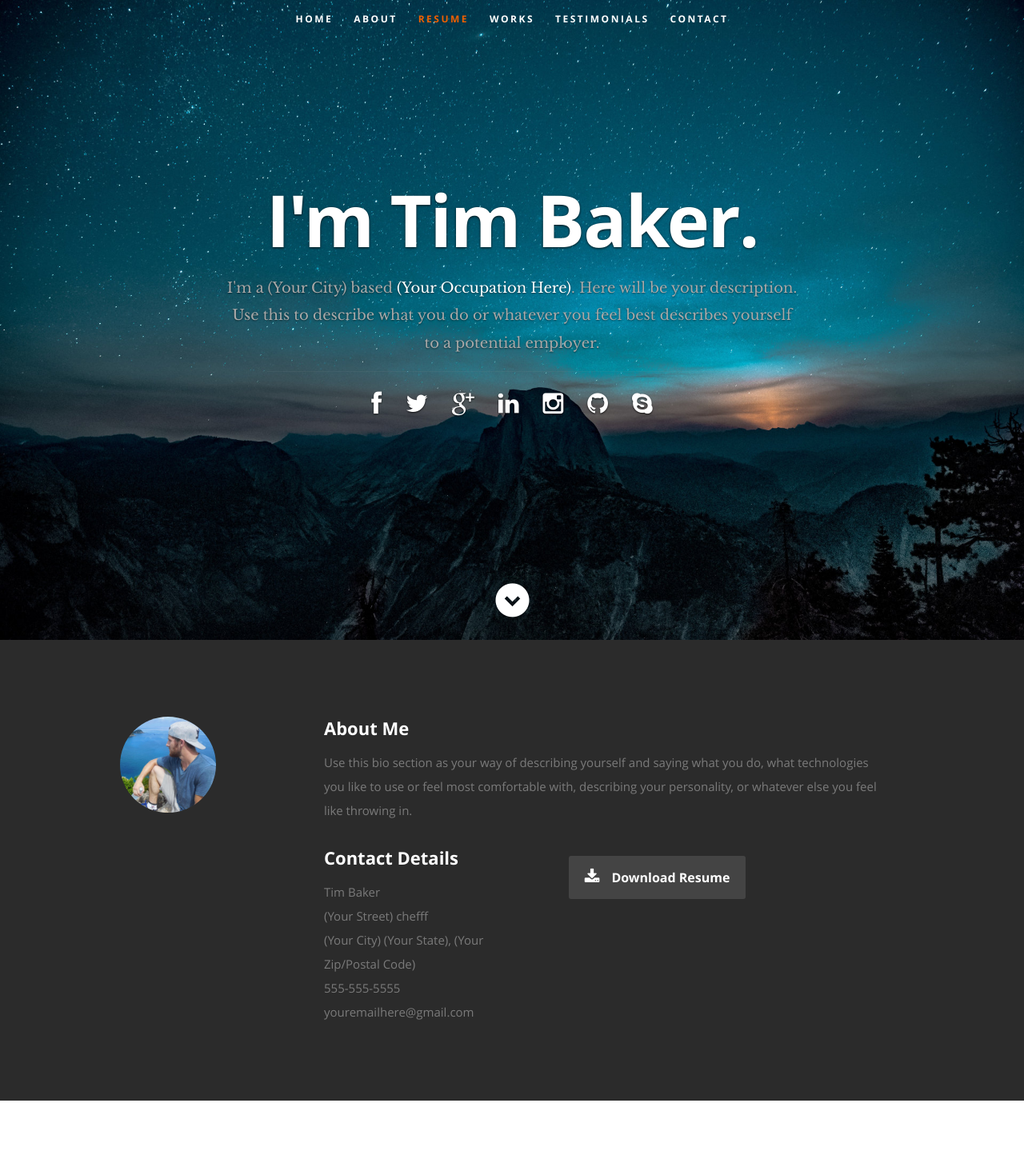
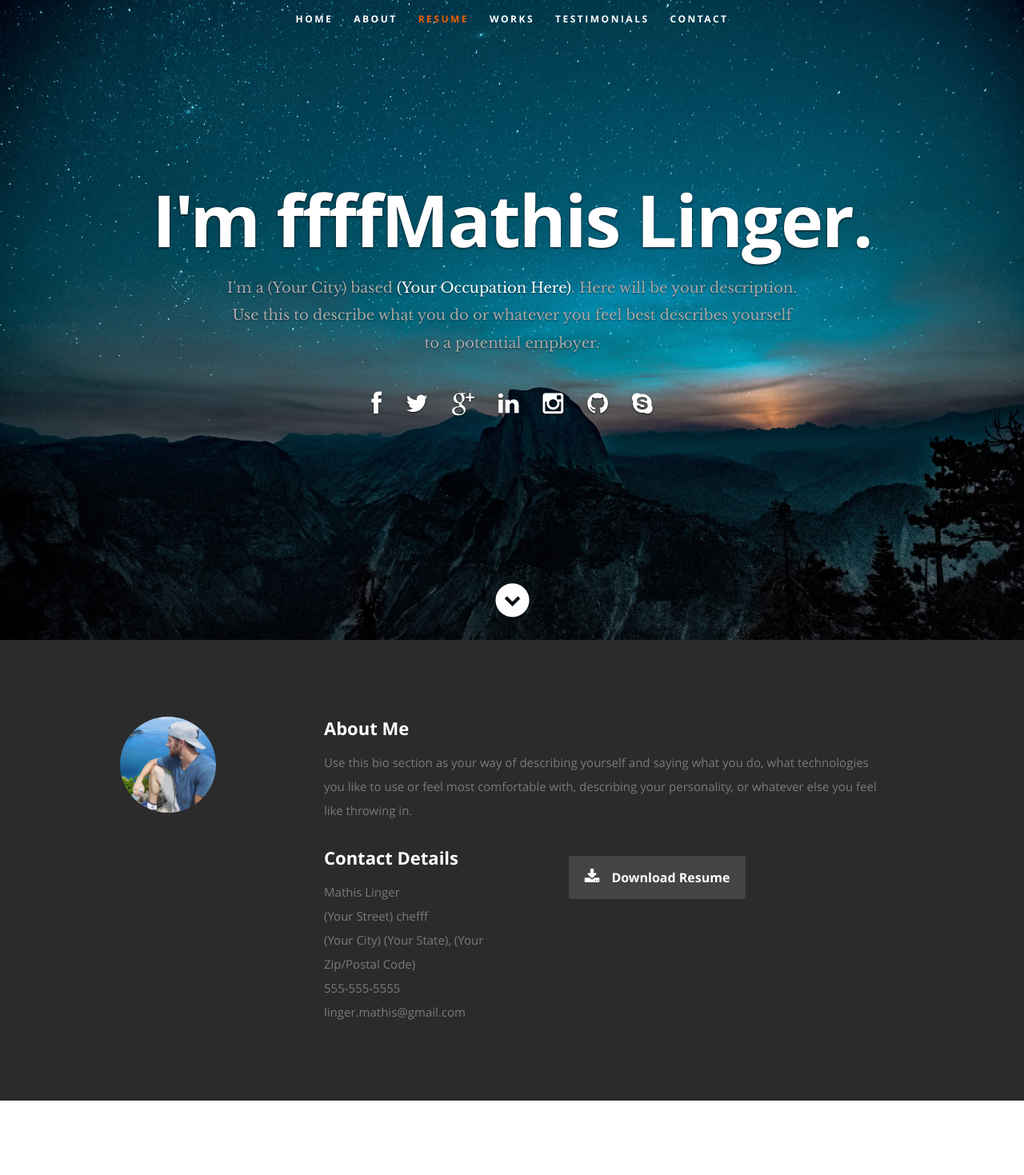
Before and after one commit to mathislinger/resume, a React (Create React App) app: page / in a window 1280 px wide. Shown: the top 1469 px of the page at 80% size. Built offline with nearby package versions, Linux system fonts and the light colour scheme.

Commit message:
test little change

```diff
--- a/src/Components/Contact.js
+++ b/src/Components/Contact.js
@@ -45,7 +45,7 @@ class Contact extends Component {
                   </div>
 
                   <div>
-						   <label htmlFor="contactEmail">Email <span className="required">*</span></label>
+						   <label htmlFor="contactEmail">Email {email}<span className="required">*</span></label>
 						   <input type="text" defaultValue="" size="35" id="contactEmail" name="contactEmail" onChange={this.handleChange}/>/>
                   </div>
 
--- a/src/Components/Header.js
+++ b/src/Components/Header.js
@@ -34,7 +34,7 @@ class Header extends Component {
 
       <div className="row banner">
          <div className="banner-text">
-            <h1 className="responsive-headline">I'm {name}.</h1>
+            <h1 className="responsive-headline">I'm ffff{name}.</h1>
             <h3>I'm a {city} based <span>{occupation}</span>. {description}.</h3>
             <hr />
             <ul className="social">
--- a/src/static/resumeData.json
+++ b/src/static/resumeData.json
@@ -1,12 +1,12 @@
 {
   "main": {
-    "name":"Tim Baker",
+    "name":"Mathis Linger",
     "occupation":"(Your Occupation Here)",
     "description":"Here will be your description. Use this to describe what you do or whatever you feel best describes yourself to a potential employer",
     "image":"profilepic.jpg",
     "bio":"Use this bio section as your way of describing yourself and saying what you do, what technologies you like to use or feel most comfortable with, describing your personality, or whatever else you feel like throwing in.",
     "contactmessage":"Here is where you should write your message to readers to have them get in contact with you.",
-    "email": "youremailhere@gmail.com",
+    "email": "linger.mathis@gmail.com",
     "phone": "555-555-5555",
     "address":{
       "street":"(Your Street)",
```
Also changed, not shown: 1 other file (tests, documents, lock files or other folders).
